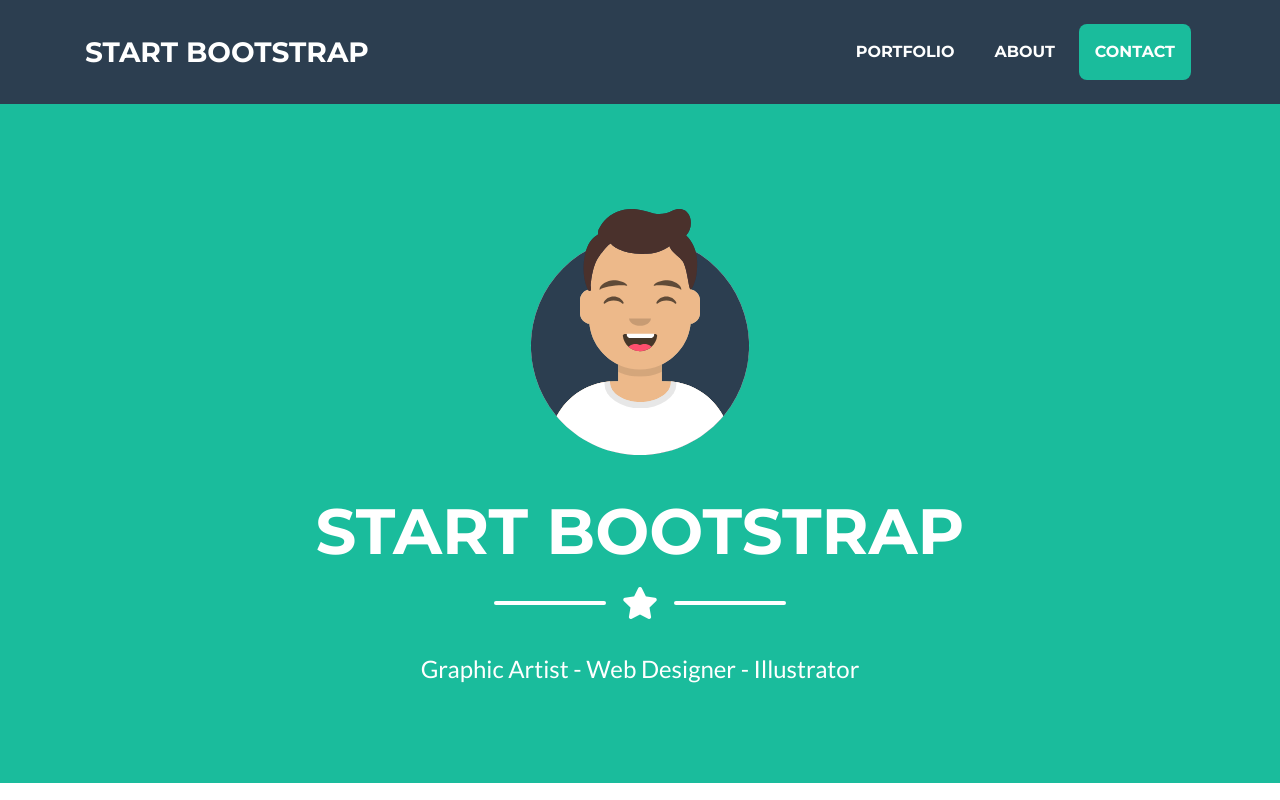
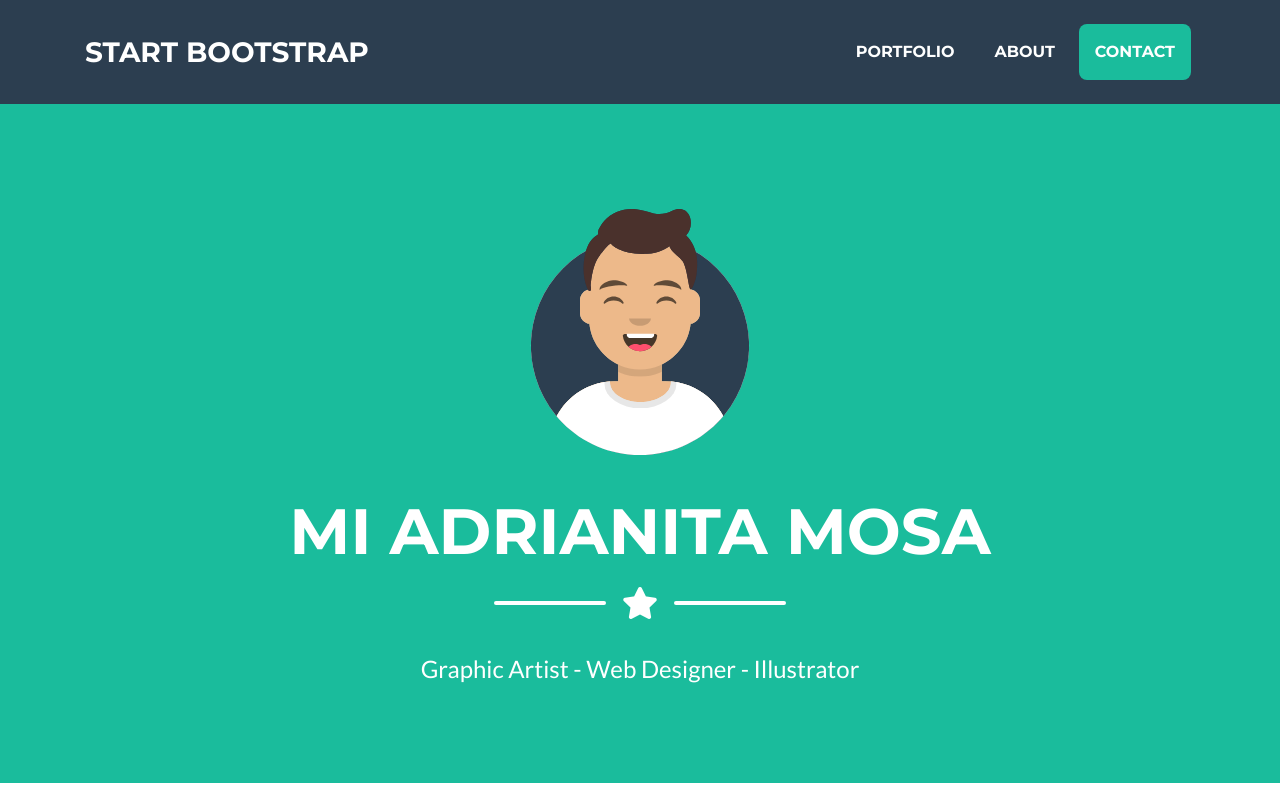
Before and after one commit to DiosRemp/MiSitioAzure, a website with bundled scripts: page index.html in a window 1280 px wide. Shown: the top 800 px of the page. Built offline with nearby package versions, Linux system fonts and the light colour scheme.

Commit message:
Cambio del body
Cambio a Adrianita mosa

```diff
--- a/index.html
+++ b/index.html
@@ -54,7 +54,7 @@
       <img class="masthead-avatar mb-5" src="img/avataaars.svg" alt="">
 
       <!-- Masthead Heading -->
-      <h1 class="masthead-heading text-uppercase mb-0">Start Bootstrap</h1>
+      <h1 class="masthead-heading text-uppercase mb-0">Mi Adrianita mosa</h1>
 
       <!-- Icon Divider -->
       <div class="divider-custom divider-light">
```
